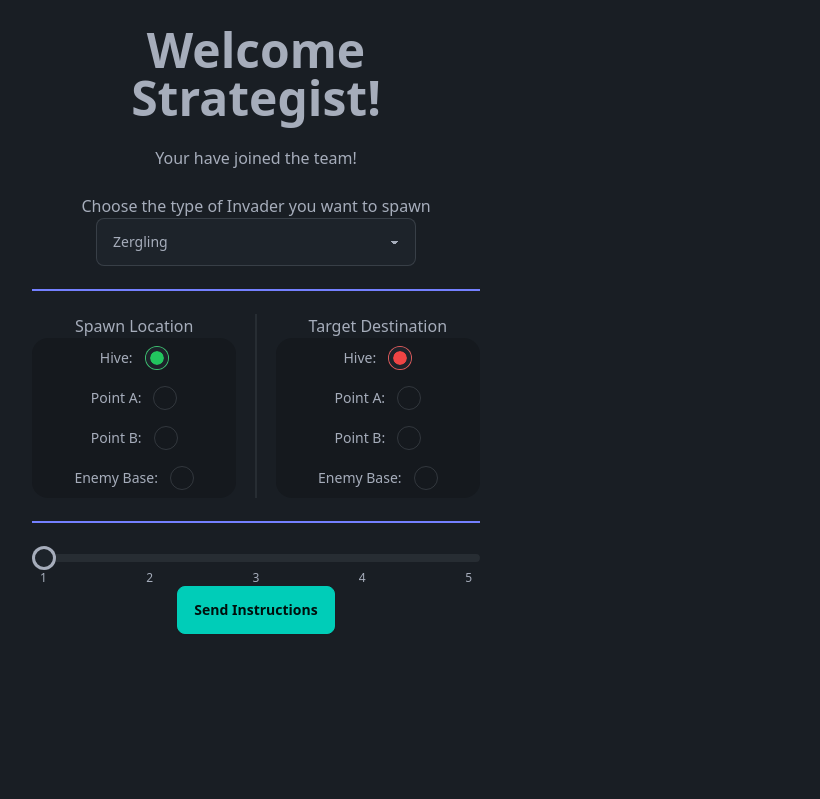
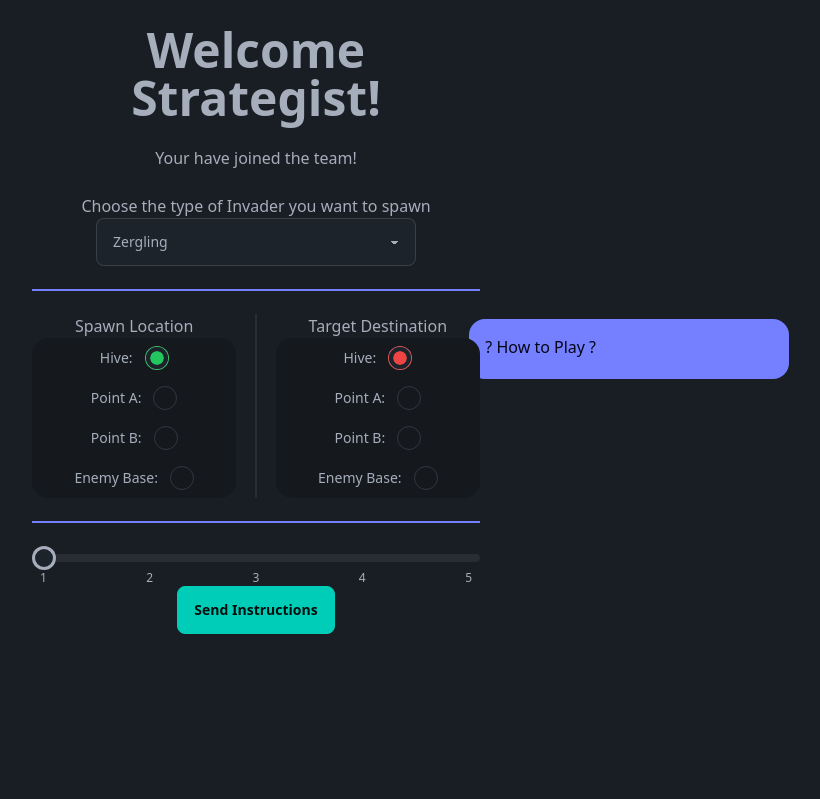
Before and after one commit to Roupstrer02/NETSCAPE-BATTLEFRONT, a Flask app: page / in a window 1280 px wide. Shown: the part 81-880 px from the top of the page, without its empty margins (384-1204 px from the left). Run offline with Flask 3, Linux system fonts and the light colour scheme; parts of the project's set-up code (start-up, migrations or seed data) failed here and were passed over; some libraries are stand-ins or nearby versions.

Commit message:
webclient tutorial added
"how to play" dropdown added which explains all the elements of the invader webclient, instruction parameters, and how the game is played and works

```diff
--- a/invader_control_points.txt
+++ b/invader_control_points.txt
@@ -1 +1 @@
-PLAYERBASE INVADERBASE
+INVADERBASE
--- a/main.py
+++ b/main.py
@@ -15,6 +15,7 @@
 #       - player abilities -> Armen
 #       - invader resources
 #           * add resource generation over time (should be scaled per player count)
+#       - add UI + Minimap
 #
 #========================================================================================================================================
 
--- a/templates/index.html
+++ b/templates/index.html
@@ -24,6 +24,27 @@
           </ul>
         </div>
       </div>
+
+      <div class="absolute h-30 top-1/2 left-2/3 w-1/4 bg-base-200 collapse">
+        <input type="checkbox" class="peer" />
+        <div
+          class="collapse-title bg-primary text-primary-content peer-checked:bg-secondary peer-checked:text-secondary-content">
+          ? How to Play ?
+        </div>
+        <div
+          class="collapse-content bg-primary text-primary-content peer-checked:bg-secondary peer-checked:text-secondary-content">
+          <p class="mb-3">Use this tablet to send invaders to your instructor and try to <b>take over all 4 control points</b> on the map.</p>
+          <p class="mb-4">There are 4 elements to your tablet:</p>
+
+          <ul>
+            <li><b>Invader Type:</b> Each invader has its own unique features</li>
+            <li><b>Spawn Location:</b> Where your invaders will appear</li>
+            <li><b>Destination Target</b>: Where your invaders will go</li>
+            <li><b>Unit Count:</b> How many Invaders you send</li>
+          </ul>
+        </div>
+      </div>
+
     <div class="hero bg-base-200 min-h-screen">
         <div class="hero-content text-center">
           <div class="max-w-md">
@@ -31,6 +52,7 @@
             <p class="py-6">
               Your have joined the team!
             </p>
+
             <form id="controller" method="post">
               <!-- Unit type selection -->
                <span>Choose the type of Invader you want to spawn</span>
@@ -78,6 +100,7 @@
                   <div class="divider divider-horizontal"></div>
 
                   <!-- Unit Destination Location -->
+                  <div class="flex w-full">
                     <div class="grid w-full">
                       <span>Target Destination</span>
                       <div class="card bg-base-300 rounded-box grid h-30 flex-grow place-items-center">
@@ -104,6 +127,7 @@
                             <span class="label-text mr-3">Enemy Base: </span>
                             <input type="radio" name="unit_destination" class="radio checked:bg-red-500" value="PLAYERBASE"/>
                           </label>
+                        </div>
                       </div>
                     </div>
                   </div>
```
Lines whose indentation alone changed are shown as unchanged.
